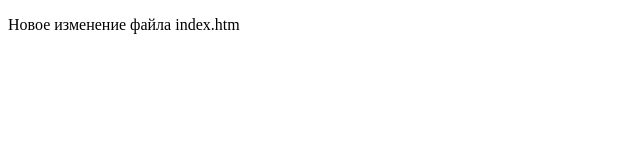
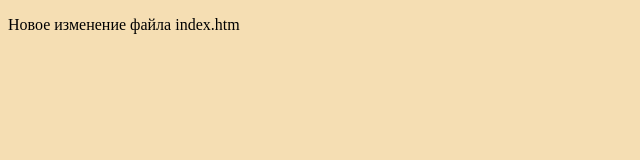
Before and after one commit to CouncilorUlysses/mysite, a plain HTML site: page index.htm in a window 1280 px wide. Shown: the whole page, without its empty margins (0-640 px from the left). Drawn offline with Linux system fonts and the light colour scheme.

Commit message:
second step

```diff
--- a/index.htm
+++ b/index.htm
@@ -5,6 +5,7 @@
     <meta name="viewport" content="width=device-width, initial-scale=1.0">
     <meta http-equiv="X-UA-Compatible" content="ie=edge">
     <title>Document</title>
+    <link rel="stylesheet" href="master.css">
 </head>
 <body>
     <p>Новое изменение файла index.htm</p>
--- /dev/null
+++ b/master.css
@@ -0,0 +1,3 @@
+body{
+    background-color: wheat
+}
```
